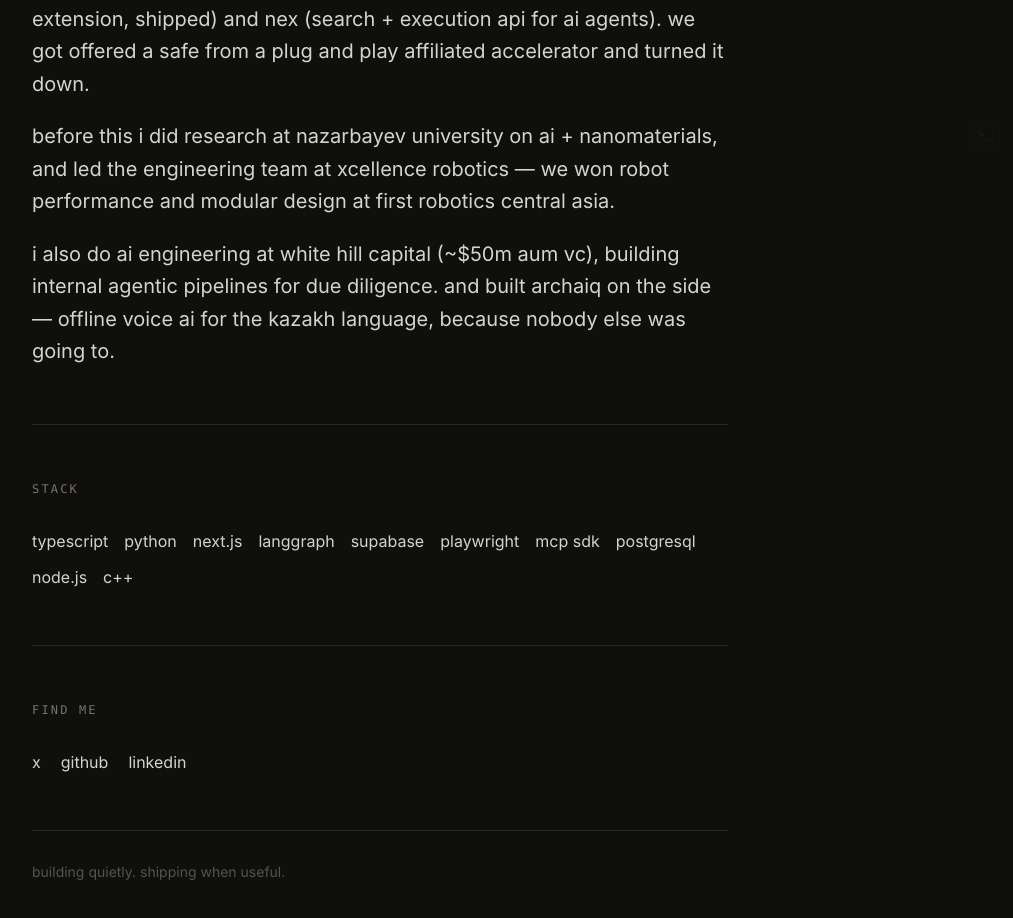
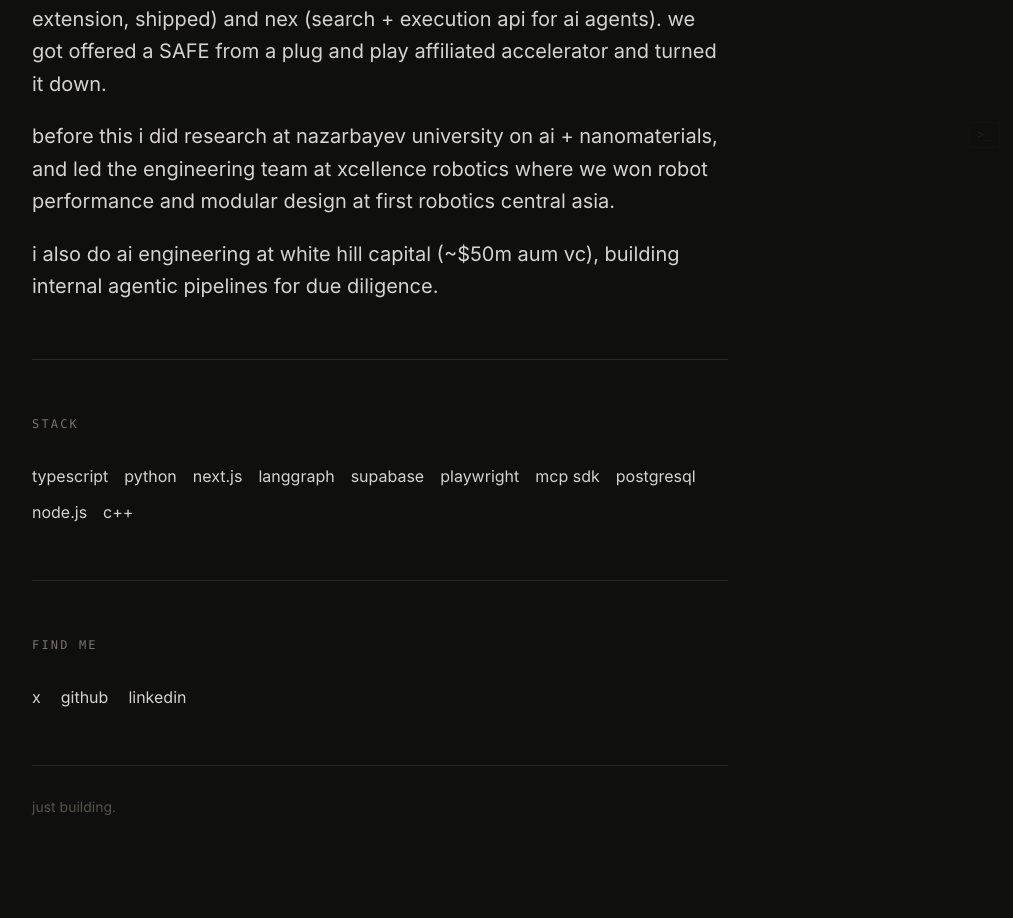
Before and after one commit to amirlankalm/amirlan, a Next.js app: page /abt-me in a window 1280 px wide. Shown: the part 632-1550 px from the top of the page, without its empty margins (260-1273 px from the left). Built offline with nearby package versions, Linux system fonts and the light colour scheme.

Commit message:
some minor text changes

```diff
--- a/app/abt-me/page.tsx
+++ b/app/abt-me/page.tsx
@@ -15,7 +15,7 @@
 
 export const metadata = {
   title: "abt me | amirlan kalmukhan",
-  description: "15 y/o founder from kazakhstan, cto @ agent4 labs.",
+  description: "15 y.o founder from kazakhstan, cto @ agent4 labs.",
 };
 
 export default function AboutPage() {
@@ -33,20 +33,18 @@
           <p>
             rn i'm running agent4 labs — our products are extensy (idea to
             chrome extension, shipped) and nex (search + execution api for ai
-            agents). we got offered a safe from a plug and play affiliated
+            agents). we got offered a SAFE from a plug and play affiliated
             accelerator and turned it down.
           </p>
           <p>
             before this i did research at nazarbayev university on ai +
             nanomaterials, and led the engineering team at xcellence robotics
-            — we won robot performance and modular design at first robotics
+            where we won robot performance and modular design at first robotics
             central asia.
           </p>
           <p>
             i also do ai engineering at white hill capital (~$50m aum vc),
-            building internal agentic pipelines for due diligence. and built
-            archaiq on the side — offline voice ai for the kazakh language,
-            because nobody else was going to.
+            building internal agentic pipelines for due diligence.
           </p>
         </div>
       </Section>
--- a/app/experience/page.tsx
+++ b/app/experience/page.tsx
@@ -11,8 +11,8 @@
     <Shell>
       <PageTitle label="background" title="experience">
         <p>
-          ai engineering at a vc firm, materials research at a top central asian
-          university, and competitive robotics — before turning 16.
+          ai engineer at a vc firm, materials research at a top central asian
+          university, and competitive robotics.
         </p>
       </PageTitle>
 
--- a/components/site.tsx
+++ b/components/site.tsx
@@ -7,7 +7,7 @@
       <Header />
       {children}
       <footer className="border-t border-white/10 pb-10 pt-8 text-sm text-stone-600">
-        building quietly. shipping when useful.
+        just building.
       </footer>
       <Amirsh />
     </main>
```
